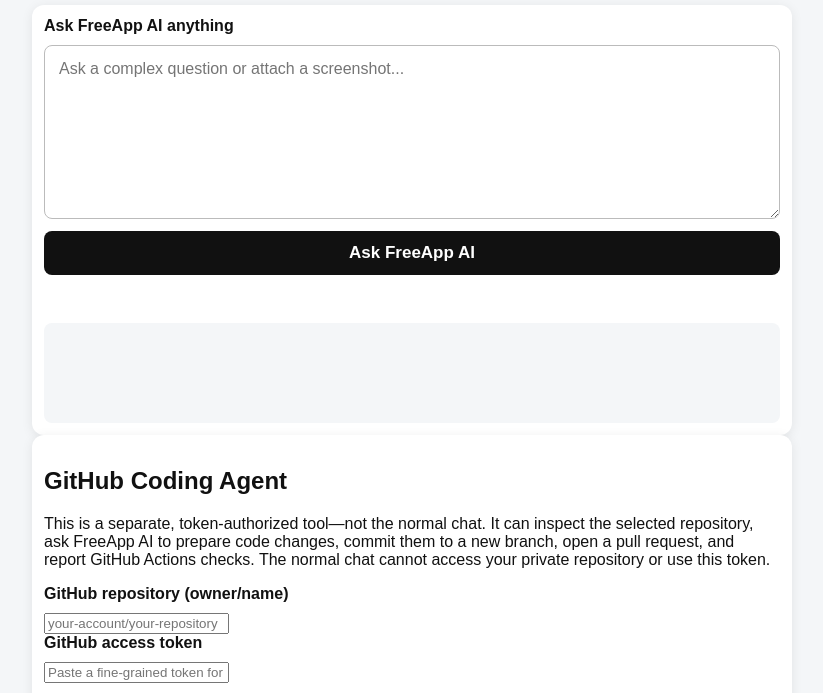
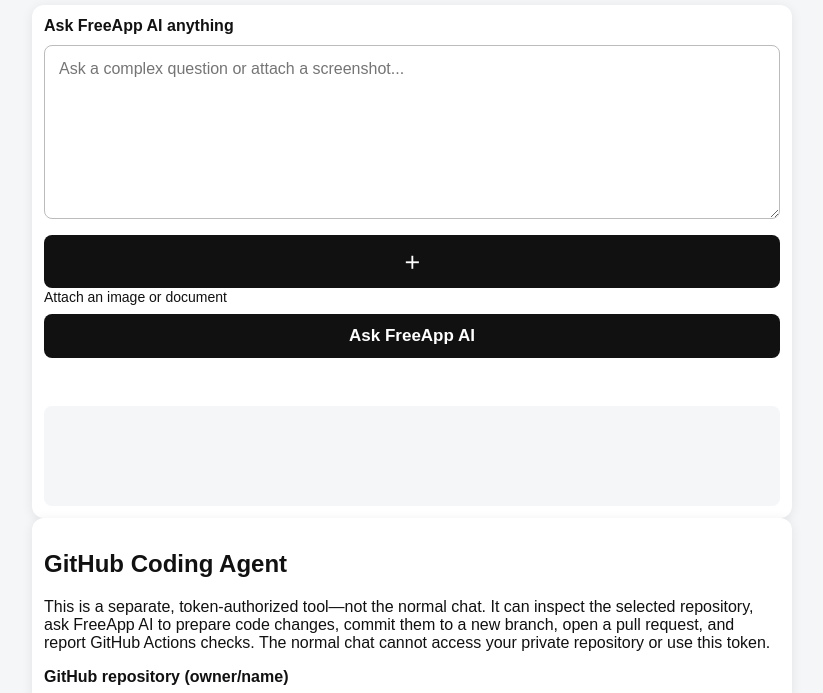
Before and after one commit to blvckson/FreeApp-AI, a website: page public/index.html in a window 1280 px wide. Shown: the part 64-757 px from the top of the page, without its empty margins (228-1051 px from the left). Drawn offline with Linux system fonts and the light colour scheme; no server answers; a web font is replaced by a local one.

Commit message:
Add compact plus-button attachment control

```diff
--- a/public/index.html
+++ b/public/index.html
@@ -21,12 +21,10 @@
     <section class="card">
       <label for="prompt">Ask FreeApp AI anything</label>
       <textarea id="prompt" rows="8" placeholder="Ask a complex question or attach a screenshot..."></textarea>
-      <div class="controls">
-        <label class="file-button">
-          📷 Add screenshot/image
-          <input id="image-input" type="file" accept="image/*" multiple hidden>
-        </label>
-        <span id="file-status">No image selected</span>
+      <div class="chat-attachments">
+        <button id="attach-button" class="attach-button" type="button" aria-label="Attach image or document" title="Attach image or document">＋</button>
+        <input id="image-input" type="file" accept="image/*,.pdf,.txt,.doc,.docx" multiple hidden>
+        <span id="file-status" class="file-status">Attach an image or document</span>
       </div>
       <div id="preview"></div>
       <button id="build-button" type="button">Ask FreeApp AI</button>
```
